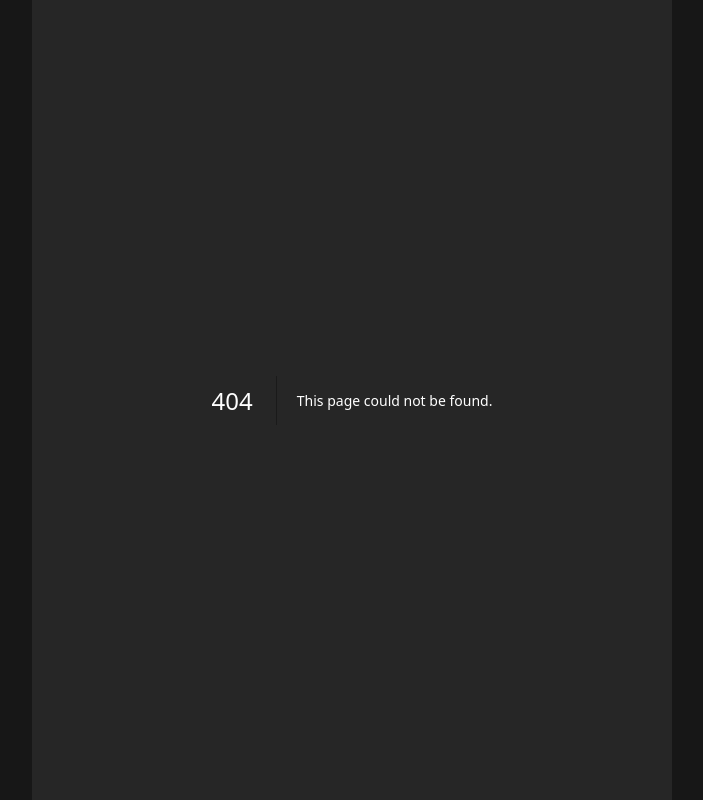
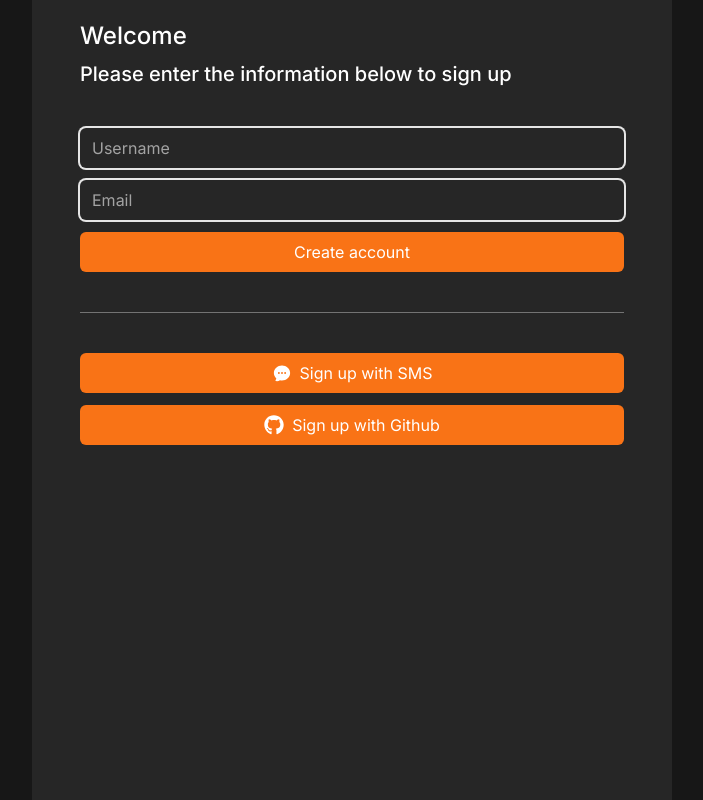
Before and after one commit to freejak5520/carrot-market-clone, a Next.js app: page /zod in a window 1280 px wide. Before the commit this address had no page. Shown: the whole page, without its empty margins (288-991 px from the left). Built offline with nearby package versions, Linux system fonts and the light colour scheme.

Commit message:
zod 유효성 검사 테스트 코드

```diff
--- /dev/null
+++ b/app/zod/actions.ts
@@ -0,0 +1,61 @@
+"use server";
+
+import { z } from "zod";
+
+const schema = z
+  .object({
+    username: z
+      .string()
+      .refine(async () => {
+        console.log("start username 1");
+        await new Promise((resolve) => setTimeout(resolve, 1000));
+        console.log("end username 1");
+        return false;
+      })
+      .refine(async () => {
+        console.log("start username 2");
+        await new Promise((resolve) => setTimeout(resolve, 1000));
+        console.log("end username 2");
+        return true;
+      }),
+    email: z
+      .string()
+      .refine(async () => {
+        console.log("start email 1");
+        await new Promise((resolve) => setTimeout(resolve, 1000));
+        console.log("end email 1");
+        return true;
+      })
+      .refine(async () => {
+        console.log("start email 2");
+        await new Promise((resolve) => setTimeout(resolve, 1000));
+        console.log("end email 2");
+        return true;
+      }),
+  })
+  .refine(async () => {
+    console.log("start object 1");
+    await new Promise((resolve) => setTimeout(resolve, 1000));
+    console.log("end object 1");
+    return true;
+  })
+  .refine(async () => {
+    console.log("start object 2");
+    await new Promise((resolve) => setTimeout(resolve, 1000));
+    console.log("end object 2");
+    return true;
+  });
+
+export const action = async (_: any, formData: FormData) => {
+  const formDataObject = Object.fromEntries(formData.entries());
+
+  console.log("==Start==", new Date());
+
+  const parsedData = await schema.safeParseAsync(formDataObject);
+
+  console.log("==End==", new Date());
+
+  if (!parsedData.success) {
+    return parsedData.error.flatten();
+  }
+};
--- /dev/null
+++ b/app/zod/page.tsx
@@ -0,0 +1,41 @@
+"use client";
+
+import Button from "@/components/button";
+import Input from "@/components/input";
+import SocialLogin from "@/components/social-login-section";
+import { PASSWORD_MIN_LENGTH } from "@/lib/constants";
+import { useFormState } from "react-dom";
+import { action } from "./actions";
+
+const TestPage = () => {
+  const [state, formAction] = useFormState(action, null);
+
+  return (
+    <div className="flex w-full flex-col gap-10 px-12 py-5">
+      <div className="flex flex-col gap-2 *:font-medium">
+        <h1 className="text-2xl">Welcome</h1>
+        <h2 className="text-xl">
+          Please enter the information below to sign up
+        </h2>
+      </div>
+      <form className="flex flex-col gap-3" action={formAction}>
+        <Input
+          name="username"
+          type="text"
+          placeholder="Username"
+          errors={state?.fieldErrors.username}
+        />
+        <Input
+          name="email"
+          type="text"
+          placeholder="Email"
+          errors={state?.fieldErrors.email}
+          autoComplete="username"
+        />
+        <Button>Create account</Button>
+      </form>
+      <SocialLogin />
+    </div>
+  );
+};
+export default TestPage;
```
